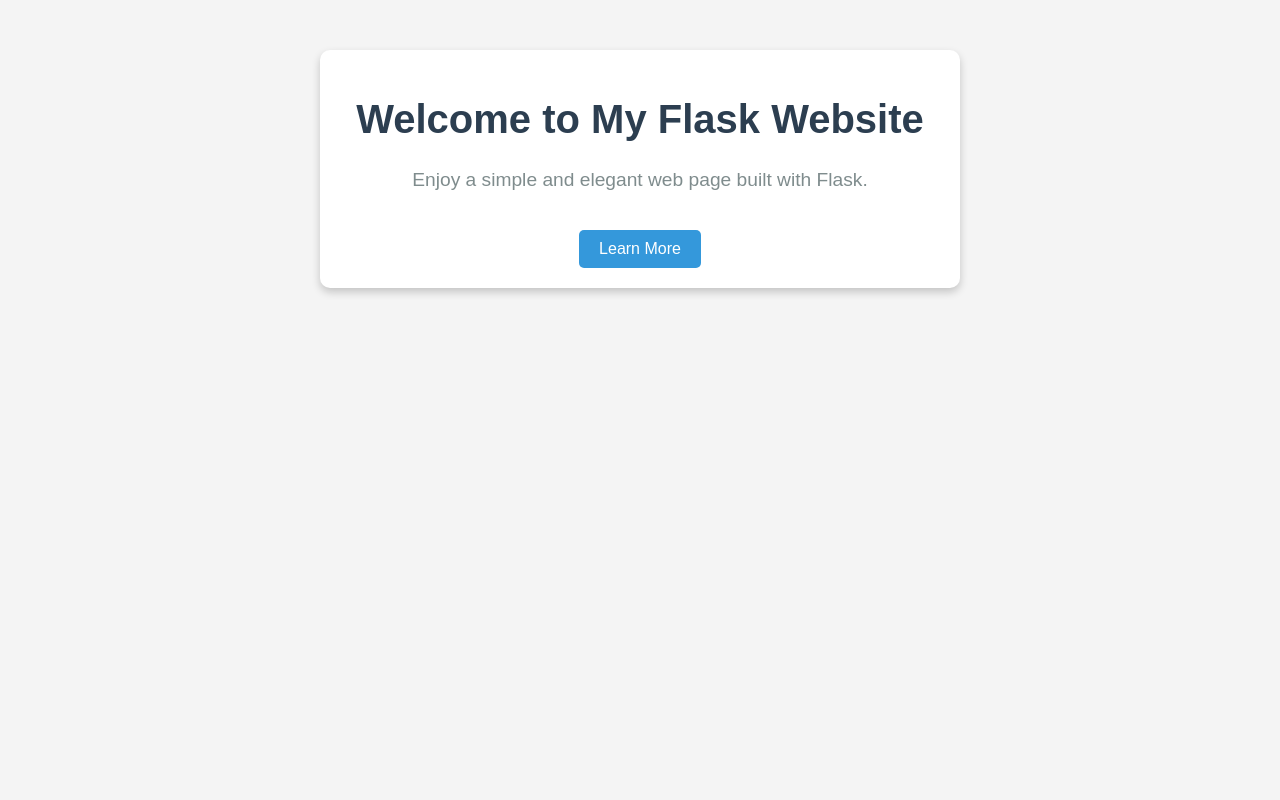
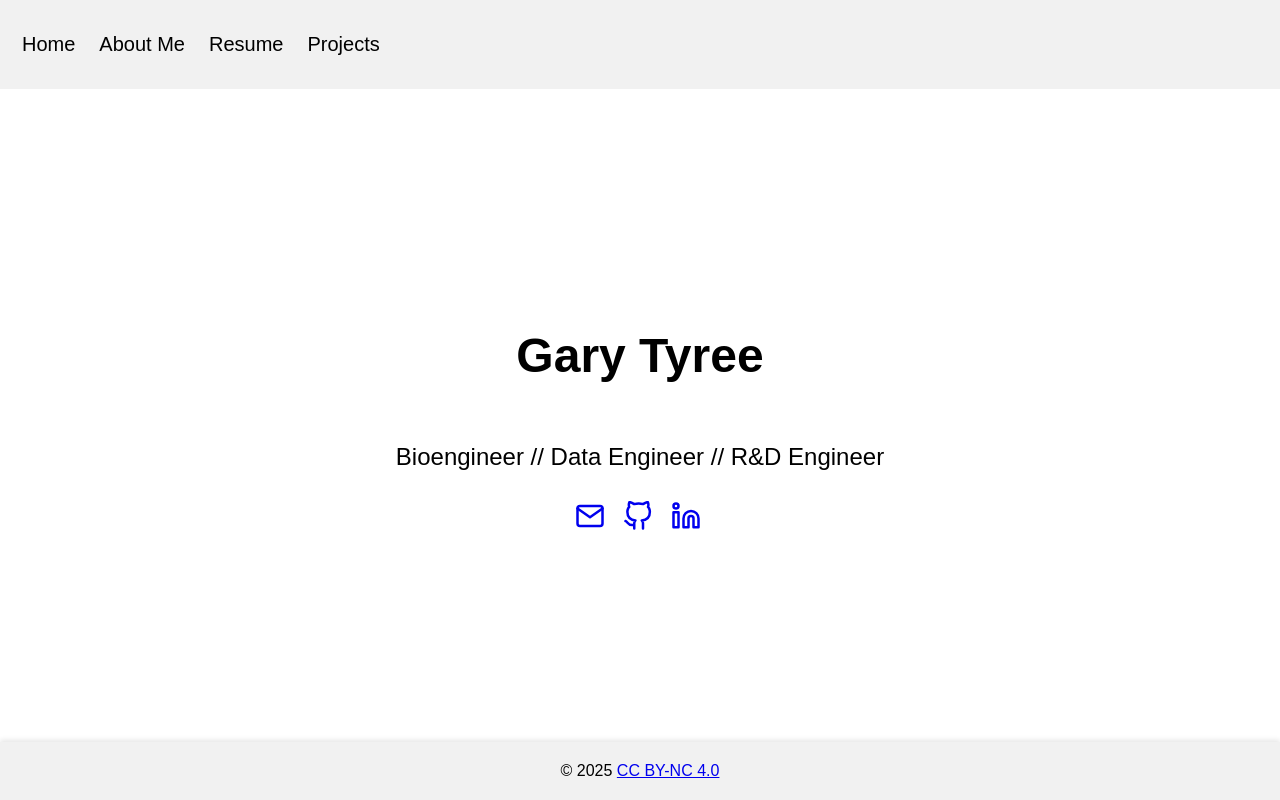
Before and after one commit to Gartholomewt/Portfolio-Website, a Flask app: template templates/index.html in a window 1280 px wide. Run offline with Flask 3, Linux system fonts and the light colour scheme; the template is opened without the code that fills it, so the values that code supplies are empty.

Commit message:
Separated Style attributes and updated style of home page

```diff
--- /dev/null
+++ b/static/homestyle.css
@@ -0,0 +1,79 @@
+<style>
+    * {box-sizing: border-box;}
+
+    body {
+      margin: 0;
+      font-family: Arial, Helvetica, sans-serif;
+      padding: 0;
+      display: flex;
+      flex-direction: column;
+      min-height: 100vh;     /* Ensures the body takes full viewport height */
+      background-color: #f1f1f1;}
+
+    .header {
+      overflow: hidden;
+      background-color: #f1f1f1; /* Light gray */
+      padding: 20px 10px;}
+
+    .header a {
+      float: left;
+      color: black;
+      text-align: center;
+      padding: 12px;
+      text-decoration: none;
+      font-size: 20px;
+      line-height: 25px;
+      border-radius: 4px;}
+
+    .header ul {
+        list-style-type: none; /* Removes bullets */
+        margin: 0;}
+
+    .header ul li {
+        display: inline; /* Makes list items display in a horizontal line */}
+
+    .header a:hover {
+      background-color: #ddd;
+      color: black;}
+
+    .header a.active {
+      background-color: dodgerblue;
+      color: white;}
+
+    .content {
+        background-color: white;
+        flex-grow: 1; /* Ensures content takes up available space */
+        display: flex;
+        justify-content: center;
+        align-items: center;
+        text-align: center;
+        padding: 40px;}
+
+    .content h1 {
+        font-size: 3em; /* Makes the text larger */
+        margin-bottom: 60px; /* Adds space below the heading */}
+
+    .content a {
+        text-decoration: none; /* Removes the underline from links only in the content section */}
+
+    .content a svg {
+        width: 30px;  /* Increase the width of the link images*/
+        height: 30px; /* Increase the height of the link images*/}
+
+    .content p {
+        font-size: 1.5em; /* Adjust this value to make the text larger or smaller on descriptors under name*/
+        margin-bottom: 30px; /* Adds space below the paragraph */}
+
+    .footer {
+        background-color: #f1f1f1; /* Light gray */
+        padding: 20px;
+        text-align: center;
+        box-shadow: 0 -2px 5px rgba(0, 0, 0, 0.1);}
+
+    @media screen and (max-width: 200px) {
+      .header a {
+        float: none;
+        display: block;   /* Rules for style when accessed with mobile device, not sure if working properly yet */
+        text-align: left;  }
+
+ </style>
--- a/templates/index.html
+++ b/templates/index.html
@@ -1,23 +1,68 @@
 <!DOCTYPE html>
-<html lang="en">
+<html lang="en" data-theme="light">
 <head>
     <meta charset="UTF-8">
-    <meta name="viewport" content="width=device-width, initial-scale=1.0">
-    <title>Flask Website</title>
-    <style>
-        body { font-family: Arial, sans-serif; text-align: center; margin: 50px; background-color: #f4f4f4; }
-        h1 { color: #2c3e50; font-size: 2.5em; }
-        p { color: #7f8c8d; font-size: 1.2em; }
-        .container { max-width: 600px; margin: auto; background: white; padding: 20px; box-shadow: 0 4px 8px rgba(0, 0, 0, 0.2); border-radius: 10px; }
-        .btn { display: inline-block; padding: 10px 20px; margin-top: 20px; font-size: 1em; color: white; background-color: #3498db; border: none; border-radius: 5px; cursor: pointer; text-decoration: none; }
-        .btn:hover { background-color: #2980b9; }
-    </style>
+    <meta name="viewport" content="width=device-width, initial-scale=1">
+    <meta name="author" content="Gary Tyree">
+    <title>Gary Tyree - Home</title>
+    <meta name="description" content="Bioengineer // Data Engineer // R&D Engineer">
+    <link rel="canonical" href="https://garytyree-portfolio.netlify.app/">
+    <link rel="stylesheet" href="{{ url_for('static', filename='homestyle.css') }}">
 </head>
 <body>
-    <div class="container">
-        <h1>Welcome to My Flask Website</h1>
-        <p>Enjoy a simple and elegant web page built with Flask.</p>
-        <a href="#" class="btn">Learn More</a>
+
+    <!-- HEADER -->
+    <header class="header">
+        <a href="https://garytyree-portfolio.netlify.app/" class="logo">Home</a>
+        <nav class="menu">
+            <ul>
+                <li><a href="https://garytyree-portfolio.netlify.app/about/">About Me</a></li>
+                <li><a href="https://garytyree-portfolio.netlify.app/resume/">Resume</a></li>
+                <li><a href="https://garytyree-portfolio.netlify.app/projects/">Projects</a></li>
+            </ul>
+        </nav>
+    </header>
+
+    <!-- MAIN CONTENT -->
+    <div class="content">
+        <main>
+            <div>
+                <h1>Gary Tyree</h1>
+                <p>Bioengineer // Data Engineer // R&D Engineer</p>
+                <div>
+                 &nbsp;
+                <a href="mailto:gatyree1@gmail.com" rel="me noopener" title="Email">
+                    <svg width="32" height="24" viewBox="0 0 24 24" fill="none" stroke="currentcolor" stroke-width="2" stroke-linecap="round" stroke-linejoin="round">
+                        <path d="M4 4h16c1.1.0 2 .9 2 2v12c0 1.1-.9 2-2 2H4c-1.1.0-2-.9-2-2V6c0-1.1.9-2 2-2z"></path>
+                        <polyline points="22,6 12,13 2,6"></polyline>
+                    </svg>
+                </a>
+                 &nbsp;&nbsp;
+                <a href="https://github.com/Gartholomewt/" rel="me noopener" title="Github">
+                    <svg width="24" height="24" viewBox="0 0 24 24" fill="none" stroke="currentcolor" stroke-width="2" stroke-linecap="round" stroke-linejoin="round">
+                        <path d="M9 19c-5 1.5-5-2.5-7-3m14 6v-3.87a3.37 3.37.0 00-.94-2.61c3.14-.35 6.44-1.54 6.44-7A5.44 5.44.0 0020 4.77 5.07 5.07.0 0019.91 1S18.73.65 16 2.48a13.38 13.38.0 00-7 0C6.27.65 5.09 1 5.09 1A5.07 5.07.0 005 4.77 5.44 5.44.0 003.5 8.55c0 5.42 3.3 6.61 6.44 7A3.37 3.37.0 009 18.13V22"></path>
+                    </svg>
+                </a>
+                 &nbsp;&nbsp;
+                <a href="https://www.linkedin.com/in/gary-tyree-03806491/" rel="me noopener" title="Linkedin">
+                    <svg width="24" height="24" viewBox="0 0 24 24" fill="none" stroke="currentcolor" stroke-width="2" stroke-linecap="round" stroke-linejoin="round">
+                        <path d="M16 8a6 6 0 016 6v7h-4v-7a2 2 0 00-2-2 2 2 0 00-2 2v7h-4v-7a6 6 0 016-6z"></path>
+                        <rect x="2" y="9" width="4" height="12"></rect>
+                        <circle cx="4" cy="4" r="2"></circle>
+                    </svg>
+                </a>
+                 &nbsp;&nbsp;</div>
+            </div>
+        </main>
     </div>
+
+    <!-- FOOTER -->
+    <footer class="footer">
+        <span>© 2025</span>
+        <span>
+            <a href="https://creativecommons.org/licenses/by-nc/4.0/" target="_blank">CC BY-NC 4.0</a>
+        </span>
+    </footer>
+
 </body>
 </html>
--- a/views.py
+++ b/views.py
@@ -11,7 +11,7 @@ views = Blueprint(__name__,"views")
 
 @views.route("/")
 def home():
-    return render_template("index2.html")
+    return render_template("index.html")
 
 @views.route("/Resume")
 def resume():
```
Also changed, not shown: templates/index2.html (+4 -90 lines).
